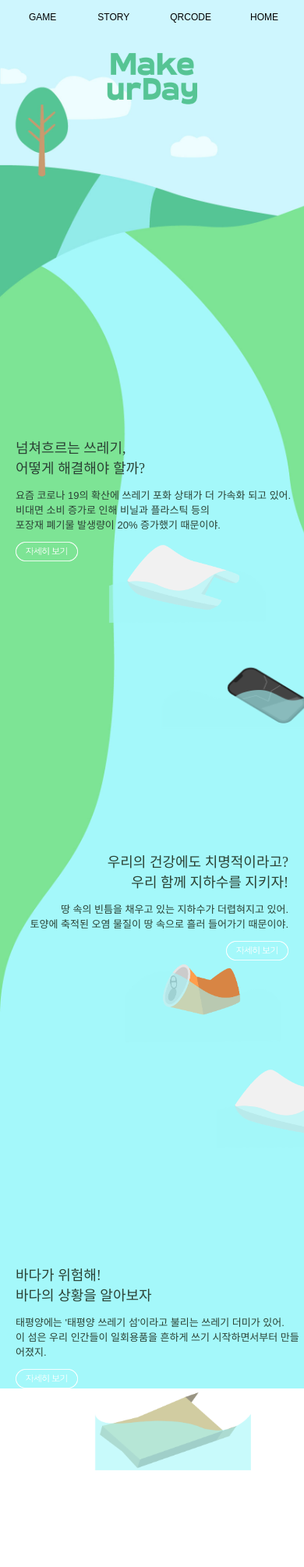
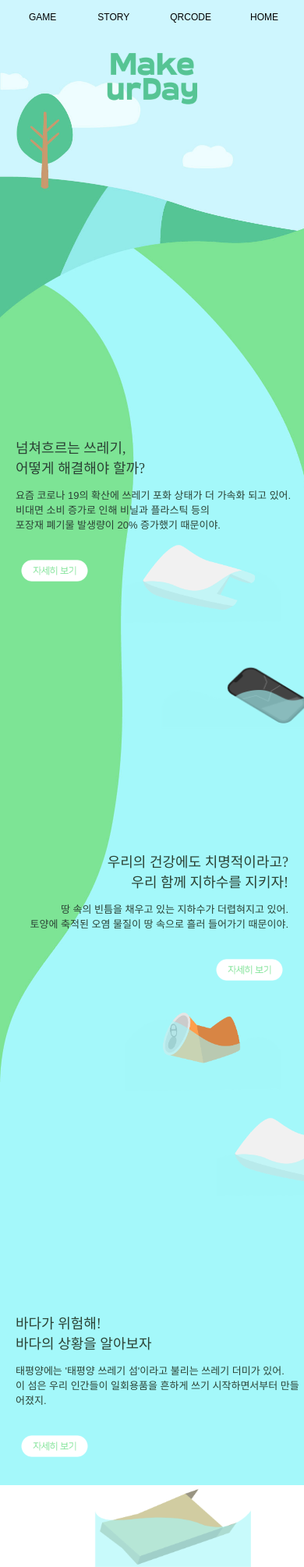
Before and after one commit to app-and-me/MakeUrDay, a PHP site: page / in a window 390 px wide; the page is wider, and only the part inside the window is pictured. Shown: the top 2010 px of that part at 78% size. Run offline with PHP 8.4, Linux system fonts and the light colour scheme; some libraries are stand-ins or nearby versions; some web fonts are replaced.

Commit message:
QR 코드 수정

```diff
--- a/index.html
+++ b/index.html
@@ -70,7 +70,7 @@
             <span style="color:#2B4235">요즘 코로나 19의 확산에 쓰레기 포화 상태가 더 가속화 되고 있어.<br>비대면 소비 증가로 인해 비닐과 플라스틱 등의<br>포장재 폐기물 발생량이 20% 증가했기 때문이야.</span>
         </div>
         <div>
-            <a href="story1.html"><img src="image/btn_readmore.png" alt="" class = "h_btn"></a>
+            <a href="story1.html"><img src="image/자세히보기_수정.png" alt="" class = "h_btn"></a>
         </div>
     </div>
 
@@ -91,7 +91,7 @@
             <span style="color:#2B4235" >땅 속의 빈틈을 채우고 있는 지하수가 더렵혀지고 있어.<br>토양에 축적된 오염 물질이 땅 속으로 흘러 들어가기 때문이야.</span>
         </div>
         <div>
-            <a href="story2.html"><img src="image/btn_readmore.png" alt="" class = "m_btn"></a>
+            <a href="story2.html"><img src="image/자세히보기_수정.png" alt="" class = "m_btn"></a>
         </div>
     </div>
 
@@ -113,7 +113,7 @@
             <span style="color:#2B4235" data-aos="fade-up" data-aos-duration="6000">태평양에는 '태평양 쓰레기 섬'이라고 불리는 쓰레기 더미가 있어.<br>이 섬은 우리 인간들이 일회용품을 흔하게 쓰기 시작하면서부터 만들어졌지.</span>
         </div>
         <div>
-            <a href="story3.html"><img src="image/btn_readmore.png" alt="" class = "b_btn"></a>
+            <a href="story3.html"><img src="image/자세히보기_수정.png" alt="" class = "b_btn"></a>
         </div>
     </div>
 
@@ -132,13 +132,13 @@
             <img src="image/큐알코드_임시.png" alt="" class = "qr_main">
         </div>
         <div class = "qr_box1">
-            <img src="image/frame (2).png" alt="" class = "qr_1">
+            <img src="image/가능.png" alt="" class = "qr_1">
         </div>
         <div class = "qr_box2">
-            <img src="image/frame (1).png" alt="" class = "qr_2">
+            <img src="image/불가능.png" alt="" class = "qr_2">
         </div>
         <div class = "qr_box3">
-            <img src="image/frame.png" alt="" class = "qr_3">
+            <img src="image/그 외.png" alt="" class = "qr_3">
         </div>
     </div>
     <!--임시 nav바 QRCODE,GAME 위치 (링크 확인용)-->
--- a/main.css
+++ b/main.css
@@ -103,11 +103,11 @@ body::-webkit-scrollbar{
     padding-left: 220px;
 }
 .h_btn{
-    width: 120px;
-    height: 40px;
+    width: 160px;
+    height: 160px;
     float: left;
-    padding-top: 30px;
-    padding-left: 220px;
+    padding-top: -20px;
+    padding-left: 210px;
 }
 .m_txt{
     font-family: 'GongGothicMedium';
@@ -124,11 +124,11 @@ body::-webkit-scrollbar{
     padding-right: 220px;
 }
 .m_btn{
-    width: 120px;
-    height: 40px;
+    width: 160px;
+    height: 160px;
     float: right;
-    padding-top: 30px;
-    padding-right: 220px;
+    padding-top: -20px;
+    padding-right: 210px;
 }
 .b_txt{
     font-family: 'GongGothicMedium';
@@ -145,11 +145,11 @@ body::-webkit-scrollbar{
     padding-left: 220px;
 }
 .b_btn{
-    width: 120px;
-    height: 40px;
+    width: 160px;
+    height: 160px;
     float: left;
-    padding-top: 30px;
-    padding-left: 220px;
+    padding-top: -20px;
+    padding-left: 210px;
 }
 .qr_txt{
     font-family: 'GongGothicMedium';
@@ -296,10 +296,10 @@ body::-webkit-scrollbar{
         padding-left: 20px;
     }
     .h_btn{
-        width: 80px;
-        height: 25px;
+        width: 100px;
+        height: 100px;
         float: left;
-        padding-top: 13px;
+        padding-top: 0px;
         padding-left: 20px;
     }
     .m_txt{
@@ -317,10 +317,10 @@ body::-webkit-scrollbar{
         padding-right: 20px;
     }
     .m_btn{
-        width: 80px;
-        height: 25px;
+        width: 100px;
+        height: 100px;
         float: right;
-        padding-top: 13px;
+        padding-top: 0px;
         padding-right: 20px;
     }
     .b_txt{
@@ -338,10 +338,10 @@ body::-webkit-scrollbar{
         padding-left: 20px;
     }
     .b_btn{
-        width: 80px;
-        height: 25px;
+        width: 100px;
+        height: 100px;
         float: left;
-        padding-top: 13px;
+        padding-top: 0px;
         padding-left: 20px;
     }
 }
```
Also changed, not shown: other parts of main.css (+12 -12 lines), image/가능.png (renamed from image/frame (2).png), image/그 외.png (renamed from image/frame.png), image/불가능.png (renamed from image/frame (1).png), image/자세히보기_수정.png (added).
